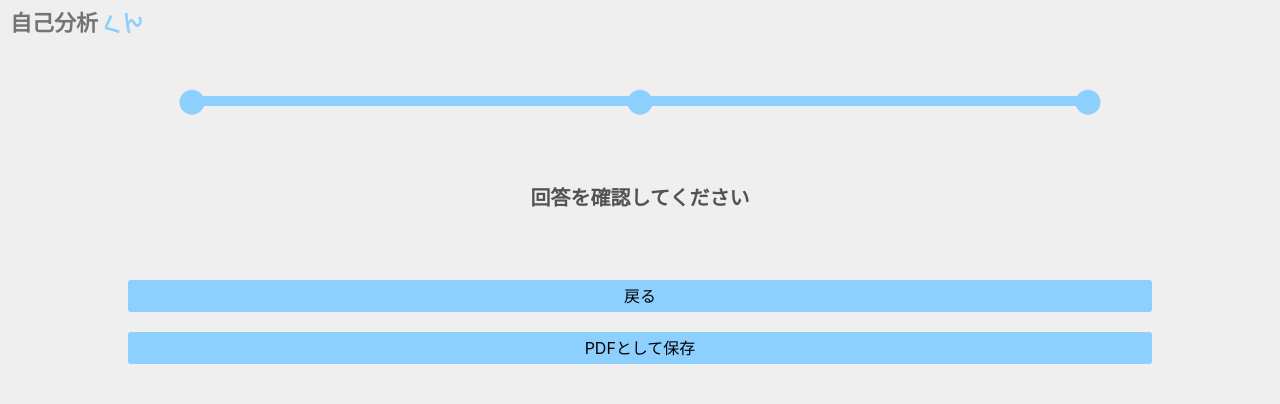
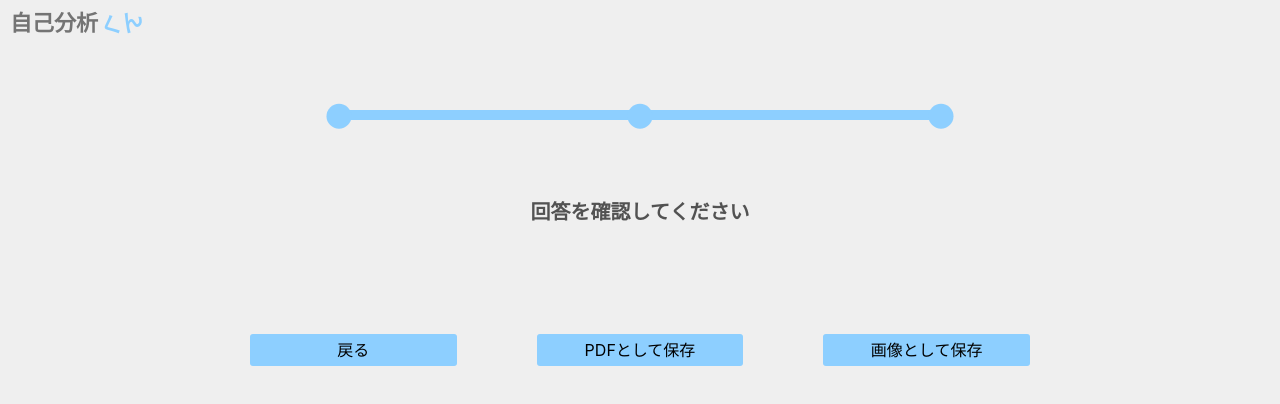
Before and after one commit to KojimaNaoyuki/self-analysis-tool, a React (Create React App) app: page /confirmanswerpage/1 in a window 1280 px wide. Shown: the top 404 px of the page. Built offline with nearby package versions, Linux system fonts and the light colour scheme.

Commit message:
レシポンシブ化

```diff
--- a/src/component/container/AnswerPage.js
+++ b/src/component/container/AnswerPage.js
@@ -12,6 +12,8 @@ import Loader from "../presentational/atoms/Loader";
 
 const AnswerPageBox = styled.div`
     text-align: center;
+    max-width: 860px;
+    margin: 0 auto;
 `;
 
 const StatusBarWrap = styled.div`
@@ -42,6 +44,23 @@ const AInputBox = styled.textarea`
 
 const BtnWrap = styled.div`
     padding: 10px 0;
+    @media screen and (min-width:860px) {
+        width: 30%;
+    }
+`;
+const BtnAllWrap = styled.div`
+    @media screen and (min-width:860px) {
+        display: flex;
+        flex-wrap: wrap;
+        justify-content: space-around;
+        align-items: center;
+        flex-direction: row-reverse;
+        padding: 40px 0;
+    }
+`;
+
+const MarginHeader = styled.div`
+    margin: 60px 0;
 `;
 
 class AnswerPage extends Component {
@@ -170,6 +189,8 @@ class AnswerPage extends Component {
                 <Header />
                 {/* ヘッダー */}
 
+                <MarginHeader />
+
                 {/* 状態バー */}
                 <StatusBarWrap>
                     <StatusBar step1Color="#8DCFFF" step2Color="#8DCFFF" step3Color="#FFF" />
@@ -189,6 +210,7 @@ class AnswerPage extends Component {
                 {/* テキストボックス */}
 
                 {/* ボタン */}
+                <BtnAllWrap>
                     <BtnWrap>
                         <Btn text="次へ" clickedFn={this.nextBtn.bind(this)} />
                     </BtnWrap>
@@ -198,6 +220,7 @@ class AnswerPage extends Component {
                     <BtnWrap>
                         <Btn text="戻る" clickedFn={this.backBtn.bind(this)} />
                     </BtnWrap>
+                </BtnAllWrap>
                 {/* ボタン */}
 
                 {/* <p>reduxデータ確認 answerData:{this.props.answerData}</p> */}
--- a/src/component/container/ConfirmAnswerPage.js
+++ b/src/component/container/ConfirmAnswerPage.js
@@ -10,6 +10,8 @@ import Btn from "../presentational/atoms/Btn";
 
 const ConfirmAnswerPageBox = styled.div`
     text-align: center;
+    max-width: 860px;
+    margin: 0 auto;
 `;
 
 const StatusBarWrap = styled.div`
@@ -23,10 +25,27 @@ const Ms = styled.h3`
 `
 const BtnWrap = styled.div`
     padding: 10px 0;
+    @media screen and (min-width:860px) {
+        width: 30%;
+    }
 `
+const BtnAllWrap = styled.div`
+    @media screen and (min-width:860px) {
+        display: flex;
+        flex-wrap: wrap;
+        justify-content: space-around;
+        align-items: center;
+        flex-direction: row-reverse;
+        padding: 40px 0;
+    }
+`;
 
 const Mtb = styled.div`
     margin: 15px 0;
+`;
+
+const MarginHeader = styled.div`
+    margin: 60px 0;
 `;
 
 class ConfirmAnswerPage extends Component {
@@ -69,6 +88,8 @@ class ConfirmAnswerPage extends Component {
                 <Header />
                 {/* ヘッダー */}
 
+                <MarginHeader />
+
                 {/* 状態バー */}
                 <StatusBarWrap>
                     <StatusBar step1Color="#8DCFFF" step2Color="#8DCFFF" step3Color="#8DCFFF" />
@@ -86,12 +107,17 @@ class ConfirmAnswerPage extends Component {
                 <Mtb />
 
                 {/* ボタン */}
-                <BtnWrap>
-                    <Btn text="戻る" clickedFn={this.backBtn.bind(this)} />
-                </BtnWrap>
-                <BtnWrap>
-                    <Btn text="PDFとして保存" />
-                </BtnWrap>
+                <BtnAllWrap>
+                    <BtnWrap>
+                        <Btn text="画像として保存" />
+                    </BtnWrap>
+                    <BtnWrap>
+                        <Btn text="PDFとして保存" />
+                    </BtnWrap>
+                    <BtnWrap>
+                        <Btn text="戻る" clickedFn={this.backBtn.bind(this)} />
+                    </BtnWrap>
+                </BtnAllWrap>
                 {/* ボタン */}
             </ConfirmAnswerPageBox>
         );
--- a/src/component/container/ManagementPage.js
+++ b/src/component/container/ManagementPage.js
@@ -11,6 +11,8 @@ import Loader from "../presentational/atoms/Loader";
 import updataImg from "../../img/updata.svg";
 
 const ManagementPageBox = styled.div`
+    max-width: 860px;
+    margin: 0 auto;
 `;
 
 const InputBox = styled.div`
--- a/src/component/container/SelectJobPage.js
+++ b/src/component/container/SelectJobPage.js
@@ -7,9 +7,19 @@ import JobBox from "../presentational/organisms/JobBox";
 
 const SelectJobPageBox = styled.div`
     text-align: center;
+    max-width: 860px;
+    margin: 0 auto;
 `;
 const StatusBarWrap = styled.div`
     padding: 50px 0;
+`;
+const JobBoxWrap = styled.div`
+    @media screen and (min-width:860px) {
+        display: flex;
+        flex-wrap: wrap;
+        justify-content: space-between;
+        align-items: center;
+    }
 `;
 const Ms = styled.h3`
     padding: 30px 0 45px;
@@ -17,6 +27,9 @@ const Ms = styled.h3`
     font-weight: bold;
     color: #525252;
 `
+const MarginHeader = styled.div`
+    margin: 60px 0;
+`;
 
 class SelectJobPage extends Component {
     constructor() {
@@ -30,6 +43,8 @@ class SelectJobPage extends Component {
                 <Header />
                 {/* ヘッダー */}
 
+                <MarginHeader />
+
                 {/* 状態バー */}
                 <StatusBarWrap>
                     <StatusBar step1Color="#8DCFFF" step2Color="#FFF" step3Color="#FFF" />
@@ -41,9 +56,11 @@ class SelectJobPage extends Component {
                 {/* メッセージ */}
 
                 {/* 職種ボックス */}
-                <JobBox jobName="総合職" text="一般的な経験や体験から分析する" jobInfo="総合職" />
-                <JobBox jobName="エンジニア" text="一般的な経験や体験から分析する" />
-                <JobBox jobName="エンジニア" text="開発経験やスキルを中心に分析する" />
+                <JobBoxWrap>
+                    <JobBox jobName="総合職" text="一般的な経験や体験から分析する" jobInfo="総合職" />
+                    <JobBox jobName="エンジニア" text="一般的な経験や体験から分析する" />
+                    <JobBox jobName="エンジニア" text="開発経験やスキルを中心に分析する" />
+                </JobBoxWrap>
                 {/* 職種ボックス */}
             </SelectJobPageBox>
         );
--- a/src/component/presentational/organisms/ConfirmAnswerBox.js
+++ b/src/component/presentational/organisms/ConfirmAnswerBox.js
@@ -20,11 +20,17 @@ const QBox = styled.div`
         opacity: 0.6;
         cursor: pointer;
     }
+    @media screen and (min-width:860px) {
+        border-radius: 3px;
+    }
 `;
 const QText = styled.p`
     width: 100%;
     margin: 0;
     padding-left: 40px;
+    @media screen and (min-width:860px) {
+        border-radius: 3px;
+    }
 `
 const ABox = styled.p`
     position: relative;
--- a/src/component/presentational/organisms/Header.js
+++ b/src/component/presentational/organisms/Header.js
@@ -5,6 +5,9 @@ import Logo from "./../atoms/Logo";
 const HeaderBox = styled.div`
     padding: 10px;
     text-align: left;
+    position: absolute;
+    top: 0;
+    left: 0;
 `;
 
 const Header = () => {
--- a/src/component/presentational/organisms/JobBox.js
+++ b/src/component/presentational/organisms/JobBox.js
@@ -7,6 +7,12 @@ const JobBoxWrap = styled.div`
     padding: 20px 0;
     background-color: #FFF;
     border-bottom: solid 4px #EFEFEF;
+    @media screen and (min-width:860px) {
+        width: 45%;
+        border-radius: 3px;
+        border-bottom: none;
+        margin-bottom: 50px;
+    }
 `;
 const Flex = styled.div`
     display: flex;
```
Lines whose indentation alone changed are shown as unchanged.
